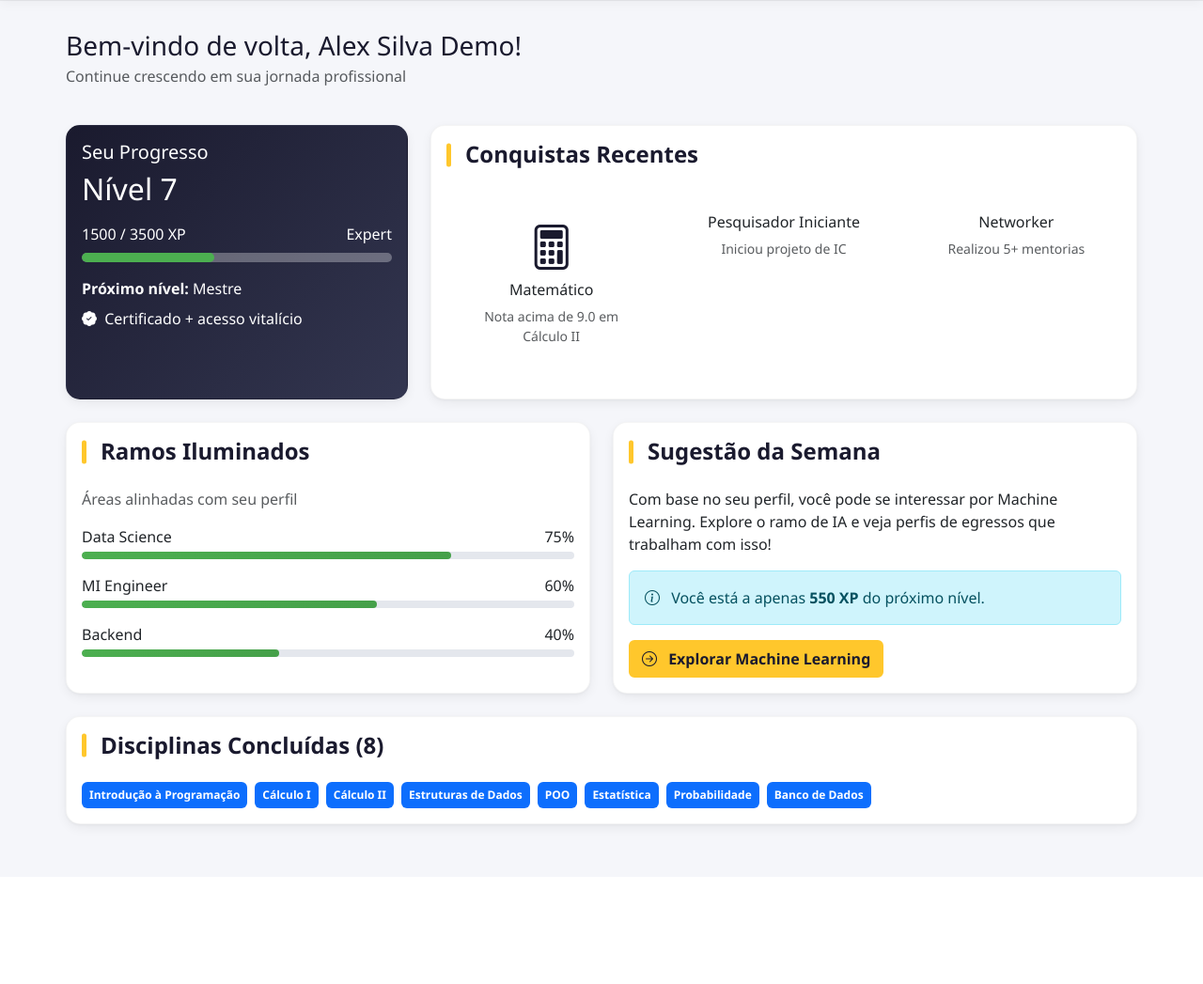
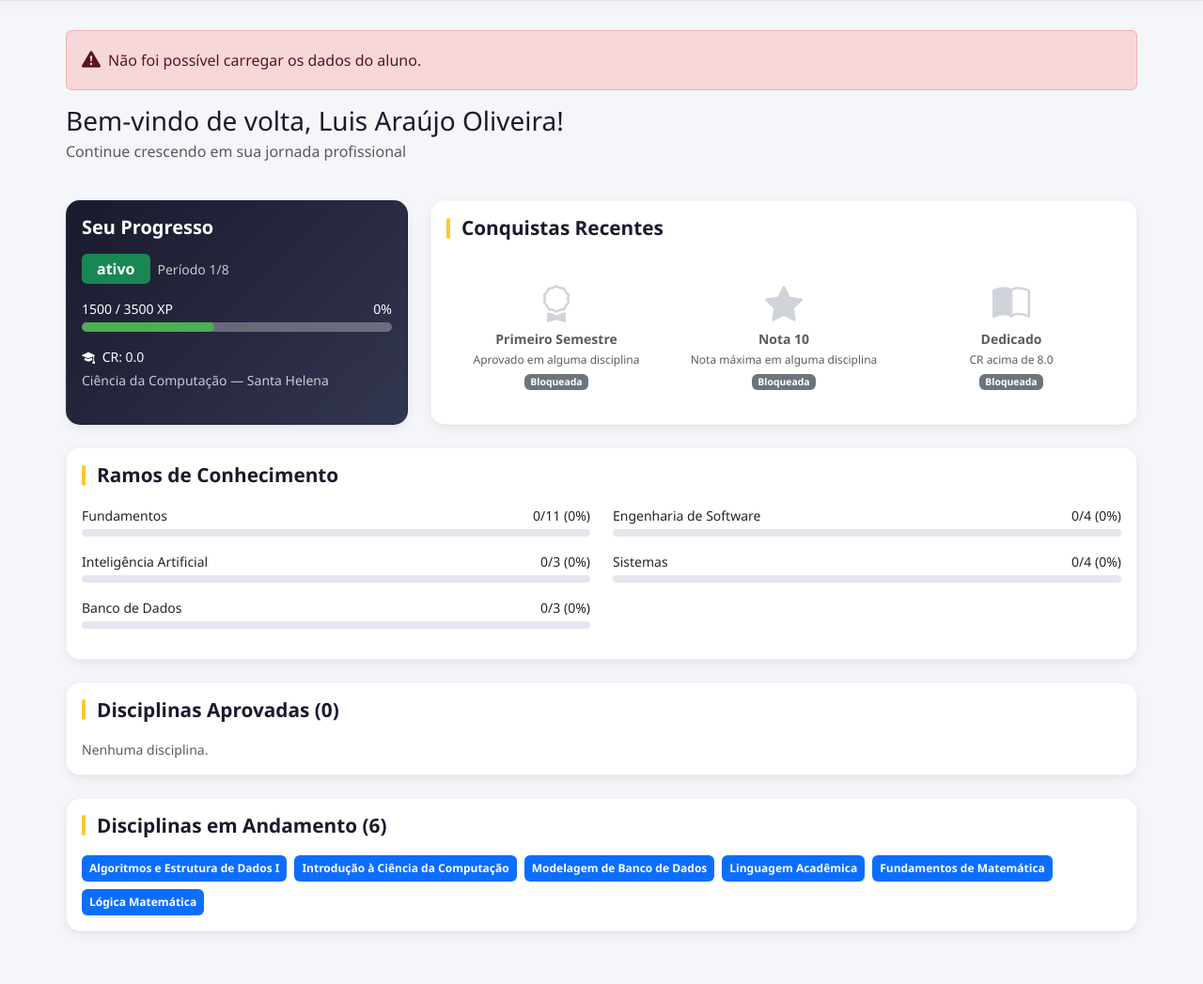
Before and after one commit to ErickBonruque/utfpr-egresso, a Django app: page /dashboard/ in a window 1280 px wide. Shown: the part 88-1135 px from the top of the page at 94% size. Before the commit the page ends 974 px from the top, so only its background shows below. Run offline with Django 5.2, Linux system fonts and the light colour scheme.

Commit message:
Rewrite dashboard.html with dynamic data from synthetic API
- Remove all hardcoded student data (Erick Bonruque, fake XP, fake achievements)
- Fetch real student data from /api/synthetic/students/{id}/ on page load
- Read studentId, seed, count from localStorage with sensible defaults
- Progress card shows name, status badge, period, GPA, workload completion bar
- Achievements section computes 5 real badges from subjects/GPA data
- Career branches show live progress for 5 tracks using subject codes
- Approved, in-progress, and failed subjects rendered as colour-coded badges
- Loading spinner shown while fetching; user-friendly error alert on failure

```diff
--- a/core/templates/dashboard.html
+++ b/core/templates/dashboard.html
@@ -6,9 +6,7 @@
 
 {% block content %}
 <style>
-    .main-content {
-        padding: 2rem 0;
-    }
+    .main-content { padding: 2rem 0; }
 
     .card {
         border: none;
@@ -18,263 +16,297 @@
         transition: transform 0.3s, box-shadow 0.3s;
         height: 100%;
     }
-
-    .card:hover {
-        transform: translateY(-5px);
-        box-shadow: var(--card-shadow-hover);
-    }
+    .card:hover { transform: translateY(-5px); box-shadow: var(--card-shadow-hover); }
 
     .progress-card {
         background: linear-gradient(135deg, var(--primary-color), var(--secondary-color));
         color: white;
     }
-
-    .progress {
+    .progress-card .progress {
         height: 10px;
         border-radius: 10px;
-        background-color: rgba(255, 255, 255, 0.3);
+        background-color: rgba(255,255,255,0.3);
     }
+    .progress-card .progress-bar { border-radius: 10px; background-color: #4CAF50; }
 
-    .progress-bar {
-        border-radius: 10px;
-        background-color: #4CAF50;
-    }
+    .achievement-card { text-align: center; padding: 1.2rem 0.5rem; transition: all 0.3s; }
+    .achievement-card:hover { transform: scale(1.05); }
+    .achievement-icon { font-size: 2.5rem; margin-bottom: 0.5rem; }
+    .achievement-icon.unlocked { color: var(--accent-color); }
+    .achievement-icon.locked { color: var(--text-muted); opacity: 0.4; }
 
-    .achievement-card {
-        text-align: center;
-        padding: 1.5rem;
-        transition: all 0.3s;
-    }
+    .branch-progress { margin-bottom: 1rem; }
+    .branch-progress .progress { height: 8px; background-color: var(--border-color); border-radius: 8px; }
+    .branch-progress .progress-bar { background: linear-gradient(90deg, #4CAF50, #45a049); border-radius: 8px; }
 
-    .achievement-card:hover {
-        transform: scale(1.05);
-    }
-
-    .achievement-icon {
-        font-size: 3rem;
-        margin-bottom: 1rem;
-        color: var(--primary-color);
-    }
-
-    .branch-progress {
-        margin-bottom: 1rem;
-    }
-
-    .branch-progress .progress {
-        height: 8px;
-        background-color: var(--border-color);
-    }
-
-    .branch-progress .progress-bar {
-        background: linear-gradient(90deg, #4CAF50, #45a049);
-    }
-
-    .stat-card {
-        text-align: center;
-        padding: 1.5rem;
-    }
-
-    .stat-number {
-        font-size: 2.5rem;
-        font-weight: bold;
-        color: var(--primary-color);
-    }
-
-    .stat-label {
-        color: var(--text-secondary);
-        font-size: 0.9rem;
-        margin-top: 0.5rem;
-    }
-
-    .alumni-card {
-        padding: 1.5rem;
-        border-left: 4px solid var(--accent-color);
-    }
-
-    .alumni-name {
+    .section-title {
+        font-size: 1.3rem;
         font-weight: 600;
         color: var(--primary-color);
-        margin-bottom: 0.5rem;
+        margin-bottom: 1.2rem;
+        position: relative;
+        padding-left: 16px;
     }
-
-    .tag-employed {
-        background-color: var(--accent-color);
-        color: white;
-        padding: 5px 15px;
-        border-radius: 20px;
-        font-size: 0.85rem;
-        font-weight: 600;
-    }
-
-    .rating {
-        color: #ffc107;
-    }
-
-    .section-title {
-        font-size: 1.5rem;
-        font-weight: 600;
-        color: var(--primary-color);
-        margin-bottom: 1.5rem;
-        position: relative;
-        padding-left: 20px;
-    }
-
     .section-title::before {
         content: '';
         position: absolute;
-        left: 0;
-        top: 50%;
+        left: 0; top: 50%;
         transform: translateY(-50%);
-        width: 5px;
-        height: 25px;
+        width: 4px; height: 22px;
         background: var(--accent-color);
         border-radius: 3px;
     }
+
+    #loading-spinner { padding: 4rem 0; }
+    #error-msg { display: none; }
+    #dashboard-content { display: none; }
 </style>
 
-<!-- Main Content -->
 <div class="container main-content">
-    <!-- Welcome Section -->
+
+    <!-- Loading -->
+    <div id="loading-spinner" class="text-center">
+        <div class="spinner-border text-warning" role="status" style="width:3rem;height:3rem;">
+            <span class="visually-hidden">Carregando...</span>
+        </div>
+        <p class="mt-3 text-muted">Carregando dados do aluno…</p>
+    </div>
+
+    <!-- Error -->
+    <div id="error-msg" class="alert alert-danger d-flex align-items-center gap-2" role="alert">
+        <i class="bi bi-exclamation-triangle-fill fs-5"></i>
+        <span id="error-text">Não foi possível carregar os dados do aluno.</span>
+    </div>
+
+    <!-- Dashboard Content -->
+    <div id="dashboard-content">
+
+        <!-- Welcome -->
         <div class="row mb-4">
             <div class="col-12">
-            <h1 class="h3 mb-1">Bem-vindo de volta, Alex Silva Demo!</h1>
+                <h1 class="h3 mb-1" id="welcome-heading">Bem-vindo de volta!</h1>
                 <p class="text-muted">Continue crescendo em sua jornada profissional</p>
             </div>
         </div>
 
-    <!-- Progress Section -->
+        <!-- Progress + Achievements -->
         <div class="row mb-4">
-        <div class="col-md-4">
-            <div class="card progress-card">
+            <div class="col-md-4 mb-3 mb-md-0">
+                <div class="card progress-card h-100">
                     <div class="card-body">
-                    <h5 class="card-title">Seu Progresso</h5>
-                    <h2 class="mb-3">Nível 7</h2>
-                    <div class="mb-3">
-                        <div class="d-flex justify-content-between mb-2">
-                            <span>1450 / 3500 XP</span>
-                            <span>Expert</span>
+                        <h5 class="card-title fw-semibold mb-3">Seu Progresso</h5>
+                        <div class="d-flex align-items-center gap-2 mb-3">
+                            <span id="status-badge" class="badge fs-6 px-3 py-2">ativo</span>
+                            <span id="period-text" class="opacity-75 small">Período —/8</span>
                         </div>
-                        <div class="progress">
-                            <div class="progress-bar" style="width: 41%"></div>
+                        <div class="mb-1 d-flex justify-content-between small">
+                            <span id="workload-text">— / — h concluídas</span>
+                            <span id="completion-pct">—%</span>
                         </div>
+                        <div class="progress mb-3">
+                            <div id="completion-bar" class="progress-bar" style="width:0%"></div>
                         </div>
-                    <p class="mb-2"><strong>Próximo nível:</strong> Mestre</p>
-                    <p class="mb-0"><i class="bi bi-patch-check-fill me-1"></i> Certificado + acesso vitalício</p>
+                        <p class="mb-1 small"><i class="bi bi-mortarboard-fill me-1"></i> <span id="gpa-text">CR: —</span></p>
+                        <p class="mb-0 small opacity-75" id="campus-text"></p>
                     </div>
                 </div>
             </div>
 
             <div class="col-md-8">
-            <div class="card">
+                <div class="card h-100">
                     <div class="card-body">
                         <h5 class="card-title section-title">Conquistas Recentes</h5>
-                    <div class="row">
-                        <div class="col-md-4">
-                            <div class="achievement-card">
-                                <i class="bi bi-calculator achievement-icon"></i>
-                                <h6>Matemático</h6>
-                                <p class="text-muted small">Nota acima de 9.0 em Cálculo II</p>
-                            </div>
-                        </div>
-                        <div class="col-md-4">
-                            <div class="achievement-card">
-                                <i class="bi bi-microscope achievement-icon"></i>
-                                <h6>Pesquisador Iniciante</h6>
-                                <p class="text-muted small">Iniciou projeto de IC</p>
-                            </div>
-                        </div>
-                        <div class="col-md-4">
-                            <div class="achievement-card">
-                                <i class="bi bi-handshake achievement-icon"></i>
-                                <h6>Networker</h6>
-                                <p class="text-muted small">Realizou 5+ mentorias</p>
-                            </div>
-                        </div>
-                    </div>
+                        <div class="row g-2" id="achievements-row"></div>
                     </div>
                 </div>
             </div>
         </div>
 
-    <!-- Branches and Suggestions -->
+        <!-- Career Branches -->
         <div class="row mb-4">
-        <div class="col-md-6">
+            <div class="col-12">
                 <div class="card">
                     <div class="card-body">
-                    <h5 class="card-title section-title">Ramos Iluminados</h5>
-                    <p class="text-muted mb-3">Áreas alinhadas com seu perfil</p>
-
-                    <div class="branch-progress">
-                        <div class="d-flex justify-content-between mb-1">
-                            <span>Data Science</span>
-                            <span>75%</span>
-                        </div>
-                        <div class="progress">
-                            <div class="progress-bar" style="width: 75%"></div>
-                        </div>
-                    </div>
-
-                    <div class="branch-progress">
-                        <div class="d-flex justify-content-between mb-1">
-                            <span>MI Engineer</span>
-                            <span>60%</span>
-                        </div>
-                        <div class="progress">
-                            <div class="progress-bar" style="width: 60%"></div>
-                        </div>
-                    </div>
-
-                    <div class="branch-progress">
-                        <div class="d-flex justify-content-between mb-1">
-                            <span>Backend</span>
-                            <span>40%</span>
-                        </div>
-                        <div class="progress">
-                            <div class="progress-bar" style="width: 40%"></div>
-                        </div>
+                        <h5 class="card-title section-title">Ramos de Conhecimento</h5>
+                        <div class="row" id="branches-row"></div>
                     </div>
                 </div>
             </div>
         </div>
 
-        <div class="col-md-6">
+        <!-- Approved Subjects -->
+        <div class="row mb-4">
+            <div class="col-12">
                 <div class="card">
                     <div class="card-body">
-                    <h5 class="card-title section-title">Sugestão da Semana</h5>
-                    <p class="mb-3">Com base no seu perfil, você pode se interessar por Machine Learning. Explore o ramo
-                        de IA e veja perfis de egressos que trabalham com isso!</p>
-                    <div class="alert alert-info mb-3">
-                        <i class="bi bi-info-circle me-2"></i>
-                        Você está a apenas <strong>550 XP</strong> do próximo nível.
-                    </div>
-                    <button class="btn btn-primary">
-                        <i class="bi bi-arrow-right-circle me-2"></i> Explorar Machine Learning
-                    </button>
+                        <h5 class="card-title section-title" id="approved-title">Disciplinas Aprovadas</h5>
+                        <div class="d-flex flex-wrap gap-2" id="approved-badges"></div>
                     </div>
                 </div>
             </div>
         </div>
 
-    <!-- Completed Subjects -->
-    <div class="row mb-4">
+        <!-- In-Progress Subjects -->
+        <div class="row mb-4" id="ongoing-section">
             <div class="col-12">
                 <div class="card">
                     <div class="card-body">
-                    <h5 class="card-title section-title">Disciplinas Concluídas (8)</h5>
-                    <div class="d-flex flex-wrap gap-2">
-                        <span class="badge bg-primary p-2">Introdução à Programação</span>
-                        <span class="badge bg-primary p-2">Cálculo I</span>
-                        <span class="badge bg-primary p-2">Cálculo II</span>
-                        <span class="badge bg-primary p-2">Estruturas de Dados</span>
-                        <span class="badge bg-primary p-2">POO</span>
-                        <span class="badge bg-primary p-2">Estatística</span>
-                        <span class="badge bg-primary p-2">Probabilidade</span>
-                        <span class="badge bg-primary p-2">Banco de Dados</span>
-                    </div>
+                        <h5 class="card-title section-title" id="ongoing-title">Disciplinas em Andamento</h5>
+                        <div class="d-flex flex-wrap gap-2" id="ongoing-badges"></div>
                     </div>
                 </div>
             </div>
         </div>
 
+        <!-- Failed Subjects -->
+        <div class="row mb-4" id="failed-section" style="display:none">
+            <div class="col-12">
+                <div class="card">
+                    <div class="card-body">
+                        <h5 class="card-title section-title" id="failed-title">Disciplinas Reprovadas</h5>
+                        <div class="d-flex flex-wrap gap-2" id="failed-badges"></div>
                     </div>
+                </div>
+            </div>
+        </div>
+
+    </div><!-- /dashboard-content -->
+</div>
+
+<script>
+(function () {
+    const studentId = localStorage.getItem('selectedStudentId') || 'stu-001';
+    const seed      = localStorage.getItem('studentSeed')       || '42';
+    const count     = localStorage.getItem('studentCount')      || '50';
+
+    const ACHIEVEMENTS = [
+        { id: 'primeiro_semestre', label: 'Primeiro Semestre', desc: 'Aprovado em alguma disciplina',     icon: 'bi-award',         check: s => s.subjects.some(x => x.status === 'aprovada') },
+        { id: 'nota_10',           label: 'Nota 10',           desc: 'Nota máxima em alguma disciplina',  icon: 'bi-star-fill',     check: s => s.subjects.some(x => x.grade === 10) },
+        { id: 'dedicado',          label: 'Dedicado',          desc: 'CR acima de 8.0',                   icon: 'bi-book-half',     check: s => s.gpa > 8.0 },
+        { id: 'programador',       label: 'Programador',       desc: 'CC2POO aprovada',                   icon: 'bi-code-slash',    check: s => s.subjects.some(x => x.code === 'CC2POO' && x.status === 'aprovada') },
+        { id: 'banco_dados',       label: 'Banco de Dados',    desc: 'CC1MBD aprovada',                   icon: 'bi-database-fill', check: s => s.subjects.some(x => x.code === 'CC1MBD' && x.status === 'aprovada') },
+    ];
+
+    const BRANCHES = [
+        { label: 'Fundamentos',            check: s => ({ done: s.subjects.filter(x => x.period <= 2 && x.status === 'aprovada').length, total: s.subjects.filter(x => x.period <= 2).length || 1 }) },
+        { label: 'Engenharia de Software', codes: ['CC2ER','CC3ES','CC5QS','CC6PDSW'] },
+        { label: 'Inteligência Artificial', codes: ['CC6FIA','CC7IAA','CC7VC'] },
+        { label: 'Sistemas',               codes: ['CC4RC','CC4SO','CC6TRC','CC7CS'] },
+        { label: 'Banco de Dados',         codes: ['CC1MBD','CC4LBD','CC6IBDDA'] },
+    ];
+
+    const statusMap = { ativo: 'bg-success', trancado: 'bg-warning text-dark', evadido: 'bg-danger', formado: 'bg-primary' };
+
+    function renderAchievements(student) {
+        const unlocked = ACHIEVEMENTS.filter(a => a.check(student));
+        const locked   = ACHIEVEMENTS.filter(a => !a.check(student));
+        const shown    = unlocked.length >= 3 ? unlocked.slice(0, 3) : [...unlocked, ...locked].slice(0, 3);
+        const row = document.getElementById('achievements-row');
+        row.innerHTML = shown.map(a => {
+            const isUnlocked = unlocked.includes(a);
+            return `<div class="col-4">
+              <div class="achievement-card">
+                <i class="bi ${a.icon} achievement-icon ${isUnlocked ? 'unlocked' : 'locked'}"></i>
+                <h6 class="mb-1 small fw-semibold ${isUnlocked ? '' : 'text-muted'}">${a.label}</h6>
+                <p class="text-muted" style="font-size:.75rem;margin:0">${a.desc}</p>
+                ${!isUnlocked ? '<span class="badge bg-secondary mt-1" style="font-size:.65rem">Bloqueada</span>' : ''}
+              </div>
+            </div>`;
+        }).join('');
+    }
+
+    function renderBranches(student) {
+        const row = document.getElementById('branches-row');
+        row.innerHTML = BRANCHES.map(b => {
+            let done, total;
+            if (b.check) {
+                ({ done, total } = b.check(student));
+            } else {
+                total = b.codes.length;
+                done  = b.codes.filter(c => student.subjects.some(x => x.code === c && x.status === 'aprovada')).length;
+            }
+            const pct = total > 0 ? Math.round(done / total * 100) : 0;
+            return `<div class="col-md-6">
+              <div class="branch-progress">
+                <div class="d-flex justify-content-between mb-1 small">
+                  <span>${b.label}</span>
+                  <span>${done}/${total} (${pct}%)</span>
+                </div>
+                <div class="progress">
+                  <div class="progress-bar" style="width:${pct}%"></div>
+                </div>
+              </div>
+            </div>`;
+        }).join('');
+    }
+
+    function renderSubjectBadges(subjects, containerId, statusFilter, bgClass) {
+        const el = document.getElementById(containerId);
+        const filtered = subjects.filter(x => x.status === statusFilter);
+        el.innerHTML = filtered.length
+            ? filtered.map(x => `<span class="badge ${bgClass} p-2" title="${x.code}">${x.name}</span>`).join('')
+            : `<span class="text-muted small">Nenhuma disciplina.</span>`;
+        return filtered.length;
+    }
+
+    function populate(student) {
+        // Welcome
+        document.getElementById('welcome-heading').textContent = `Bem-vindo de volta, ${student.name}!`;
+
+        // Progress card
+        const statusBadge = document.getElementById('status-badge');
+        statusBadge.textContent = student.status;
+        statusBadge.className   = `badge fs-6 px-3 py-2 ${statusMap[student.status] || 'bg-secondary'}`;
+        document.getElementById('period-text').textContent = `Período ${student.currentPeriod}/8`;
+        document.getElementById('gpa-text').textContent    = `CR: ${student.gpa.toFixed(1)}`;
+        document.getElementById('campus-text').textContent = `${student.course} — ${student.campus}`;
+
+            const pct = student.totalCourseWorkload > 0
+            ? Math.round(student.completedWorkload / student.totalCourseWorkload * 100) : 0;
+        document.getElementById('workload-text').textContent = `${student.completedWorkload} / ${student.totalCourseWorkload} h concluídas`;
+        document.getElementById('completion-pct').textContent = `${pct}%`;
+        document.getElementById('completion-bar').style.width = `${pct}%`;
+
+        // Achievements
+        renderAchievements(student);
+
+        // Branches
+        renderBranches(student);
+
+        // Approved subjects
+        const approvedCount = renderSubjectBadges(student.subjects, 'approved-badges', 'aprovada', 'bg-success');
+        document.getElementById('approved-title').textContent = `Disciplinas Aprovadas (${approvedCount})`;
+
+        // Ongoing subjects
+        const ongoingCount = renderSubjectBadges(student.subjects, 'ongoing-badges', 'cursando', 'bg-primary');
+        document.getElementById('ongoing-title').textContent = `Disciplinas em Andamento (${ongoingCount})`;
+        if (!ongoingCount) document.getElementById('ongoing-section').style.display = 'none';
+
+        // Failed subjects
+        const failedCount = renderSubjectBadges(student.subjects, 'failed-badges', 'reprovada', 'bg-danger');
+        document.getElementById('failed-title').textContent = `Disciplinas Reprovadas (${failedCount})`;
+        if (failedCount > 0) document.getElementById('failed-section').style.display = 'block';
+    }
+
+    async function loadDashboard() {
+        try {
+            const res = await fetch(`/api/synthetic/students/${encodeURIComponent(studentId)}/?seed=${encodeURIComponent(seed)}&count=${encodeURIComponent(count)}`);
+            if (!res.ok) throw new Error(`HTTP ${res.status}`);
+            const student = await res.json();
+
+            populate(student);
+
+            document.getElementById('loading-spinner').style.display  = 'none';
+            document.getElementById('dashboard-content').style.display = 'block';
+        } catch (err) {
+            document.getElementById('loading-spinner').style.display = 'none';
+            document.getElementById('error-text').textContent = 'Não foi possível carregar os dados do aluno. Tente novamente mais tarde.';
+            console.error('Dashboard load error:', err);
+            document.getElementById('error-msg').style.display = 'flex';
+        }
+    }
+
+    loadDashboard();
+})();
+</script>
 {% endblock %}
```
Lines whose indentation alone changed are shown as unchanged.
